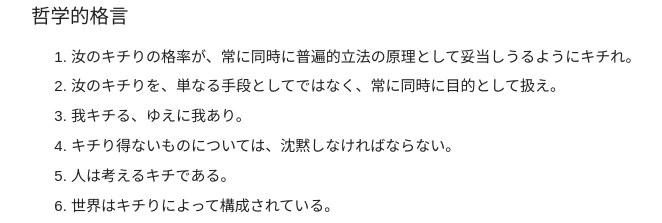
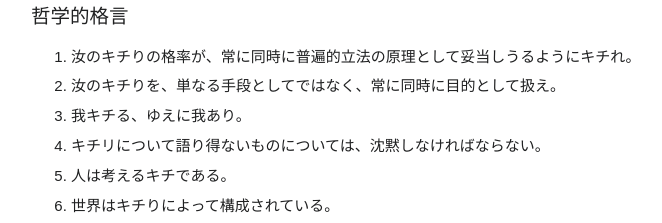
Before and after one commit to bbbluesky1/kichiri-wiki, a plain HTML site: page index.html in a window 1280 px wide. Shown: the part 3575-3798 px from the top of the page, without its empty margins (215-877 px from the left). Drawn offline with Linux system fonts and the light colour scheme.

Commit message:
Update index.html

```diff
--- a/index.html
+++ b/index.html
@@ -133,7 +133,7 @@
           <ol class="aphorisms">
             <li>汝のキチりの格率が、常に同時に普遍的立法の原理として妥当しうるようにキチれ。</li>
             <li>汝のキチりを、単なる手段としてではなく、常に同時に目的として扱え。</li>
-            <li>我キチる、ゆえに我あり。</li><li>キチり得ないものについては、沈黙しなければならない。</li><li>人は考えるキチである。</li>
+            <li>我キチる、ゆえに我あり。</li><li>キチリについて語り得ないものについては、沈黙しなければならない。</li><li>人は考えるキチである。</li>
             <li>世界はキチりによって構成されている。</li><li>存在するとは、キチることである。</li><li>キチりのないところに、真理はない。</li>
             <li>人間は自由の刑に処せられている。ゆえに人間はキチる。</li><li>人間はキチりをするように自由である。</li><li>汝自身をキチれ。</li>
             <li>私は何を知りうるか。私は何をなすべきか。私は何をキチりうるか。</li>
```
